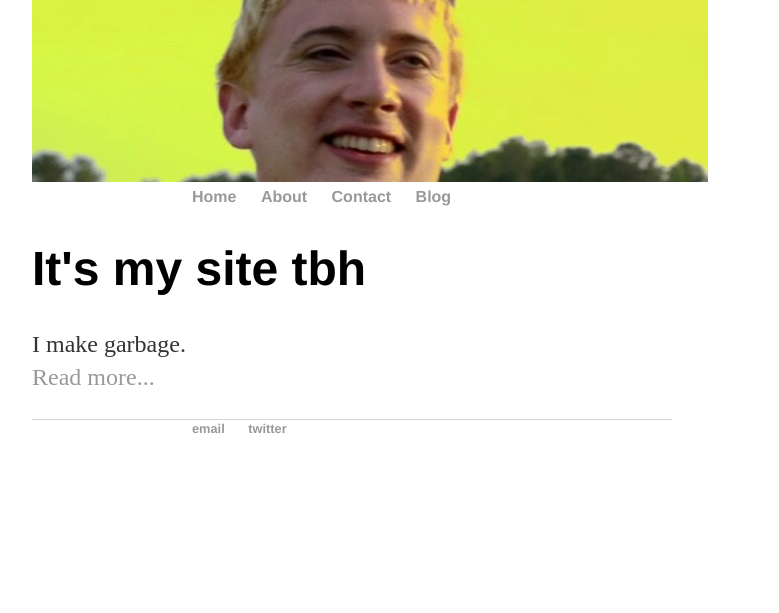
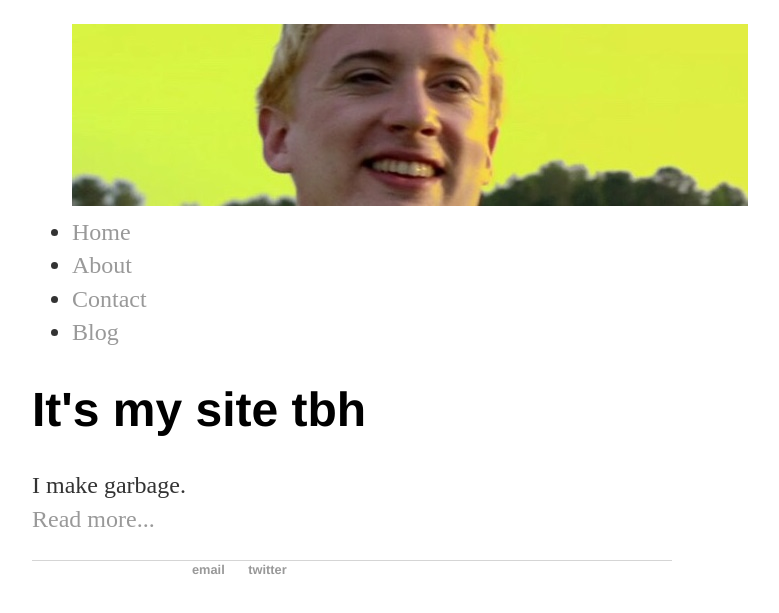
Before and after one commit to glasscaked/strip, a Jekyll site: the page built from index.html, in a window 1280 px wide. Shown: the top 613 px of the page, without its empty margins (288-1067 px from the left). Built offline with Jekyll 4.4.1, drawn with Linux system fonts in a browser that asks for light colours.

Commit message:
Update default.html

```diff
--- a/_layouts/default.html
+++ b/_layouts/default.html
@@ -8,17 +8,17 @@
   </head>
 
   <body>
+    <ul>
     <header>
  <img src="/images/logo.jpg" alt="logo" style="width:676px;height:182px;">
     <nav>
-<ul>
 <li><a href="/">Home</a></li>
 <li><a href="/about">About</a></li>
 <li><a href="/contact">Contact</a></li>
 <li><a href="/blog">Blog</a></li>
-      </ul>
     </nav>
     </header>
+            </ul>
 <div class="container">
 
   {{ content }}
```
